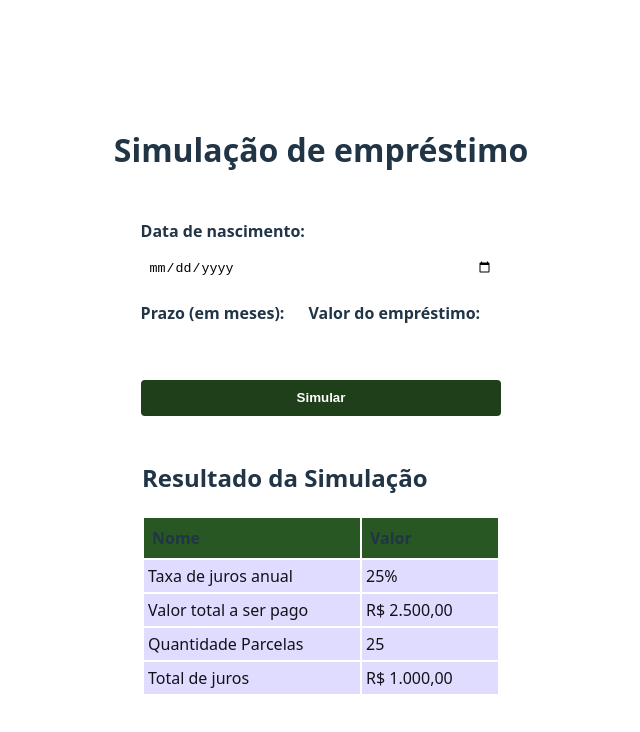
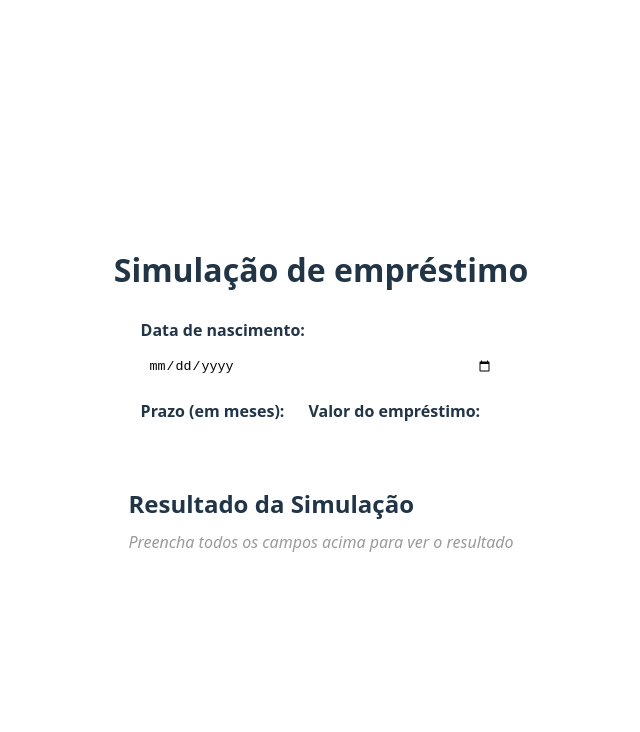
Before and after one commit to AnaJuliaBorges/creditas-challenge, a React (Vite) app: page / in a window 1280 px wide. Shown: the top 732 px of the page, without its empty margins (319-959 px from the left). Built offline with nearby package versions, Linux system fonts and the light colour scheme.

Commit message:
feat: loan calculator running

```diff
--- a/src/App.jsx
+++ b/src/App.jsx
@@ -2,6 +2,7 @@ import { useState } from "react";
 import { Container } from "./app.styles";
 import { ResultSimulation } from "./components/resultSimulation";
 import { FormSimulation } from "./components/formSimulation";
+import useLoanCalculator from "./hooks/useLoanCalculator";
 
 
 function App() {
@@ -10,6 +11,8 @@ function App() {
     deadline: '',
     birthDate: '',
   })
+
+  const {monthlyPayment, totalAmount, totalInterest} = useLoanCalculator(formData.loanAmount, formData.deadline, formData.birthDate)
 
   return (
     <Container>
@@ -21,10 +24,10 @@ function App() {
       />
 
       <ResultSimulation
-        total={2500}
-        installments={25}
-        interest={1000}
-        annualRate={25}
+        total={totalAmount}
+        installments={formData.deadline}
+        interest={totalInterest}
+        monthlyPayment={monthlyPayment}
       />
 
     </Container>
--- a/src/components/formSimulation/index.jsx
+++ b/src/components/formSimulation/index.jsx
@@ -56,8 +56,6 @@ export const FormSimulation = ({formData, setFormData}) => {
         />
       </FormGroup>
     </div>
-
-    <button type="submit">Simular</button>
   </Form>
   )
 }
--- a/src/components/resultSimulation/index.jsx
+++ b/src/components/resultSimulation/index.jsx
@@ -1,10 +1,13 @@
 import { formatCurrency } from "../../utils/formatCurrency"
 import { Container, Table } from "./styles"
 
-export const ResultSimulation = ({total, installments, interest, annualRate}) => {
+export const ResultSimulation = ({total, installments, interest, monthlyPayment}) => {
+  const hasResult = total > 0
+
   return (
     <Container>
       <h2>Resultado da Simulação</h2>
+      {hasResult &&
         <Table>
           <thead>
             <tr>
@@ -14,16 +17,16 @@ export const ResultSimulation = ({total, installments, interest, annualRate}) =>
           </thead>
           <tbody>
             <tr>
-            <td>Taxa de juros anual</td>
-            <td>{annualRate}%</td>
+              <td>Valor Parcela</td>
+              <td>{formatCurrency(monthlyPayment)}</td>
+            </tr>
+            <tr>
+              <td>Quantidade de parcelas</td>
+              <td>{installments}</td>
             </tr>
             <tr>
               <td>Valor total a ser pago</td>
               <td>{formatCurrency(total)}</td>
-          </tr>
-          <tr>
-            <td>Quantidade Parcelas</td>
-            <td>{installments}</td>
             </tr>
             <tr>
               <td>Total de juros</td>
@@ -31,6 +34,8 @@ export const ResultSimulation = ({total, installments, interest, annualRate}) =>
             </tr>
           </tbody>
         </Table>
+      }
+      {!hasResult && <p> Preencha todos os campos acima para ver o resultado</p>}
     </Container>
   )
 }
--- a/src/components/resultSimulation/styles.js
+++ b/src/components/resultSimulation/styles.js
@@ -3,6 +3,15 @@ import styled from "styled-components";
 export const Container = styled.section`
   display: flex;
   flex-direction: column;
+
+  p {
+    font-style: italic;
+    color: #9b9a9aff
+  }
+
+  h2 {
+    padding: 0 0 8px 0;
+  }
 `
 
 export const Table = styled.table`
--- a/src/index.css
+++ b/src/index.css
@@ -9,10 +9,10 @@
 
 body {
   margin: 0;
-  display: flex;
-  place-items: center;
-  min-width: 320px;
-  min-height: 100vh;
+}
+
+h1, h2, p {
+  margin: 0;
 }
 
 @media (prefers-color-scheme: light) {
@@ -20,10 +20,4 @@ body {
     color: #213547;
     background-color: #ffffff;
   }
-  a:hover {
-    color: #747bff;
-  }
-  button {
-    background-color: #f9f9f9;
-  }
 }
```
Lines whose indentation alone changed are shown as unchanged.
